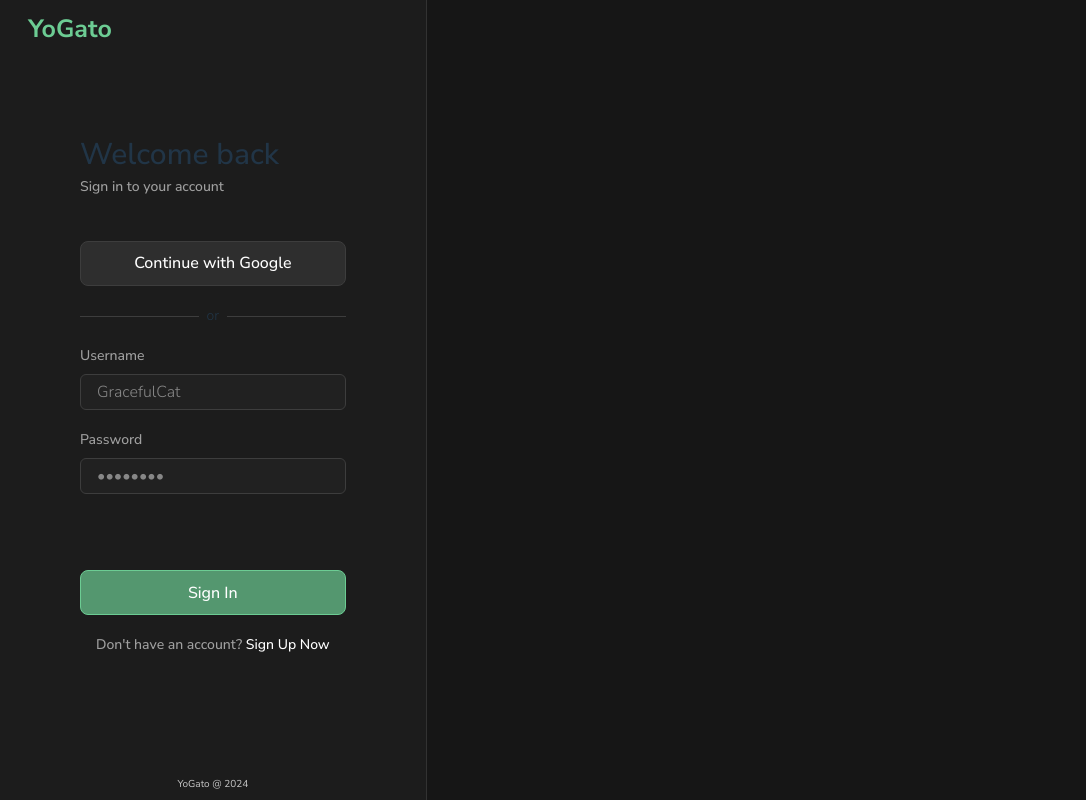
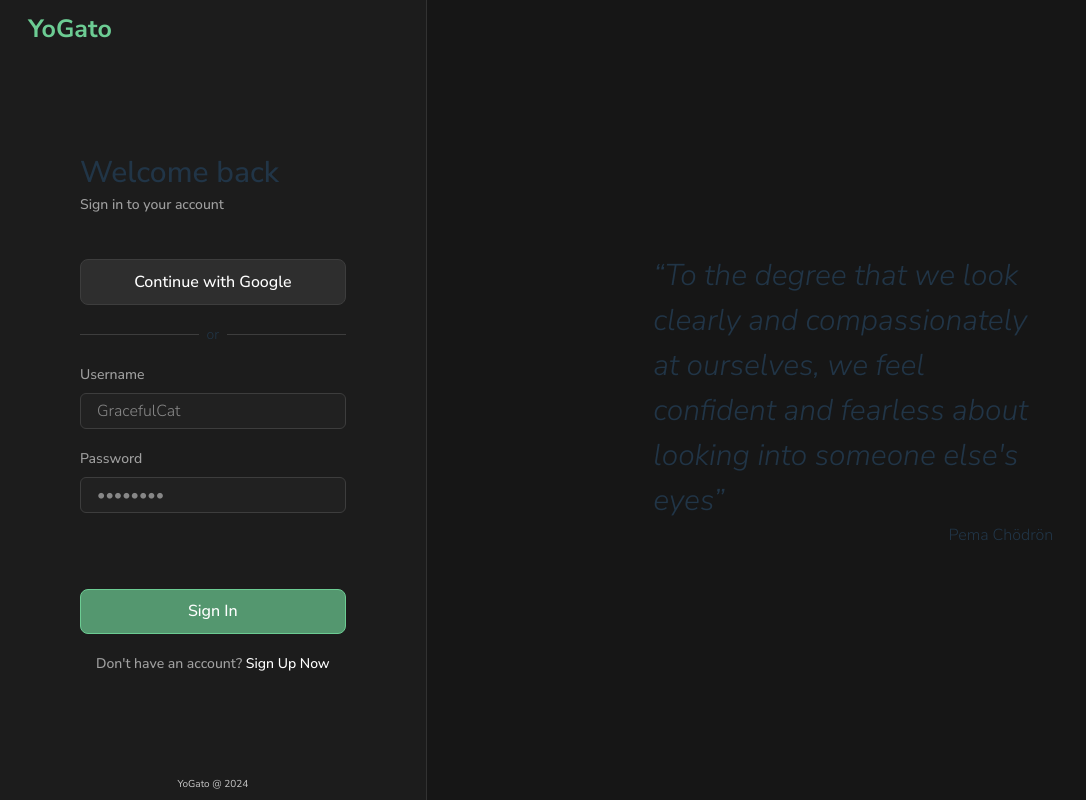
Before and after one commit to sevleo/YoGato-frontend, a React (Vite) app: page /sign-in in a window 1280 px wide. Shown: the whole page, without its empty margins (0-1086 px from the left). Built offline with nearby package versions, Linux system fonts and the light colour scheme; no server answers.

Commit message:
Update SignIn styles

```diff
--- a/src/components/pages/SignIn.tsx
+++ b/src/components/pages/SignIn.tsx
@@ -17,14 +17,23 @@ export default function SignIn() {
           <div className="mb-auto mt-auto">
             <LogInForm type="page"></LogInForm>
           </div>
-          <div className="mt-auto">
+          <div className="">
             {" "}
             <p className=" pb-2 pt-2 text-[10px] font-normal text-[#c9c9c9]">
               YoGato @ 2024
             </p>
           </div>
         </div>
-        <div className="w-8/12 bg-[#161616]"></div>
+        <div className="flex w-8/12 items-center justify-center bg-[#161616]">
+          <div className="flex w-[400px] flex-col items-start">
+            <blockquote className="text-start text-[30px]  italic">
+              &ldquo;To the degree that we look clearly and compassionately at
+              ourselves, we feel confident and fearless about looking into
+              someone else's eyes&rdquo;
+            </blockquote>
+            <p className="self-end">Pema Chödrön</p>
+          </div>
+        </div>
       </div>
     </>
   );
--- a/src/components/sections/Header.tsx
+++ b/src/components/sections/Header.tsx
@@ -100,7 +100,7 @@ export default function Header({ setLocation }: HeaderProps) {
             >
               <>
                 <Link
-                  className=" flex h-full w-[100px] items-center justify-center font-bold text-[#6ccc93]  hover:bg-[#2e2e2e] hover:text-white"
+                  className=" flex h-full w-[100px] items-center justify-center text-[25px] font-bold text-[#6ccc93]  hover:text-[#6ccc93]"
                   to="/"
                   onClick={handleHomeLink}
                 >
--- a/src/components/sections/LoginPopUp.tsx
+++ b/src/components/sections/LoginPopUp.tsx
@@ -68,7 +68,7 @@ export function LogInForm({ type }) {
   return (
     <>
       {popupState === "signin" ? (
-        <div className="relative flex w-full flex-col gap-5 overflow-auto pb-10 pl-20 pr-20 pt-10">
+        <div className=" relative ml-auto mr-auto flex w-full max-w-[600px] flex-col gap-5 overflow-auto pb-10 pl-20 pr-20 pt-10">
           {type === "popup" ? (
             <>
               <div className="group absolute right-[10px] top-[10px] flex h-[24px] w-[24px] items-center justify-center rounded-[50%] hover:cursor-pointer ">
--- a/src/output.css
+++ b/src/output.css
@@ -1053,6 +1053,10 @@ video {
   gap: 0.75rem;
 }
 
+.self-end {
+  align-self: flex-end;
+}
+
 .self-center {
   align-self: center;
 }
```
